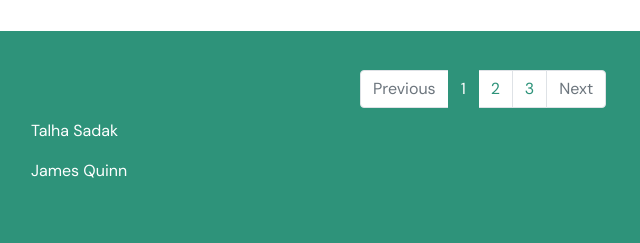
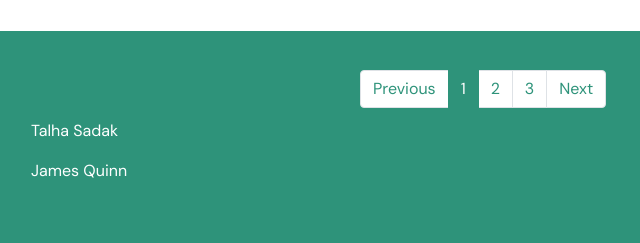
Before and after one commit to jamesquinn00/JournalProject, a website: page client/index.html in a window 1280 px wide. Shown: the part 513-756 px from the top of the page, 640-1280 px from the left. Drawn offline with Linux system fonts and the light colour scheme; no server answers.

Commit message:
add next and previous buttons to index.html

```diff
--- a/client/index.html
+++ b/client/index.html
@@ -202,14 +202,14 @@
 
 <nav class="nextpage" aria-label="...">
   <ul class="pagination">
-    <li class="page-item disabled">
-      <span class="page-link previous-page">Previous</span>
+    <li class="page-item">
+      <a class="page-link previous-page" href="#">Previous</a>
     </li>
     <li class="page-item page-number active" id="button-2"><a class="page-link" href="#">1</a></li>
     <li class="page-item page-number" id="button-2"><a class="page-link" href="#">2</a></li>
     <li class="page-item page-number" id="button-3"><a class="page-link" href="#">3</a></li>
-    <li class="page-item disabled">
-      <span class="page-link next-page">Next</span>
+    <li class="page-item">
+      <a class="page-link next-page" href="#">Next</a>
     </li>
   </ul>
 </nav>
```
